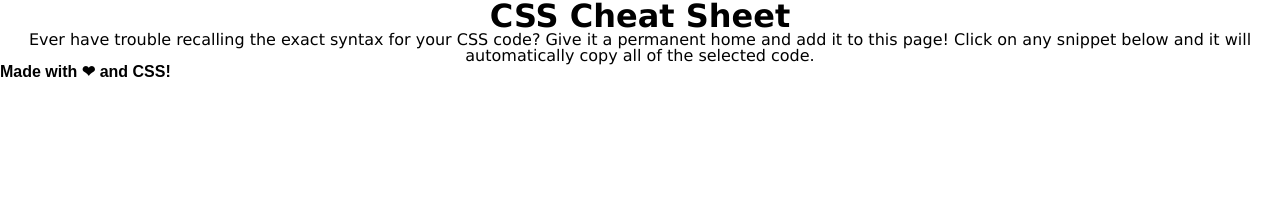
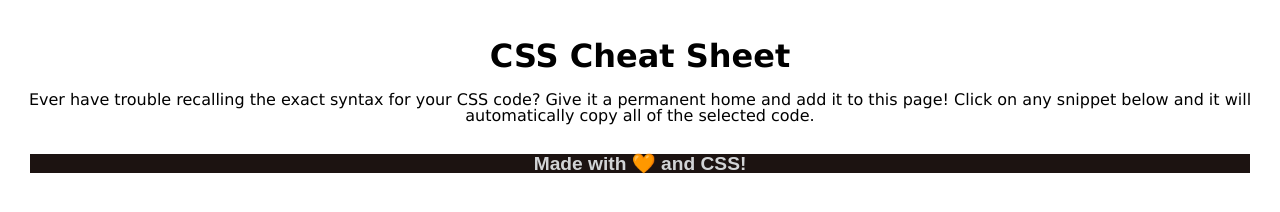
Before and after one commit to marshallpeters5/module-2-mini-proj, a plain HTML site: page index.html in a window 1280 px wide. Drawn offline with Linux system fonts and the light colour scheme.

Commit message:
added a footer and styled it in css

```diff
--- a/assets/style.css
+++ b/assets/style.css
@@ -12,4 +12,15 @@ header {
 
 header h1 {
     font-size: 200%;
+    margin-top: 20px;
+    padding: 20px;
 }
+
+
+footer {
+    background-color: var(--charcoal);
+    color: var(--silver);
+    text-align: center;
+    font-size: larger;
+    margin: 30px;
+}
--- a/index.html
+++ b/index.html
@@ -38,7 +38,7 @@
         </section>
     </div>
     <footer>
-        <h3>Made with ❤ and CSS!</h3>
+        <h3>Made with 🧡 and CSS!</h3>
     </footer>
 </body>
 </html>
```
